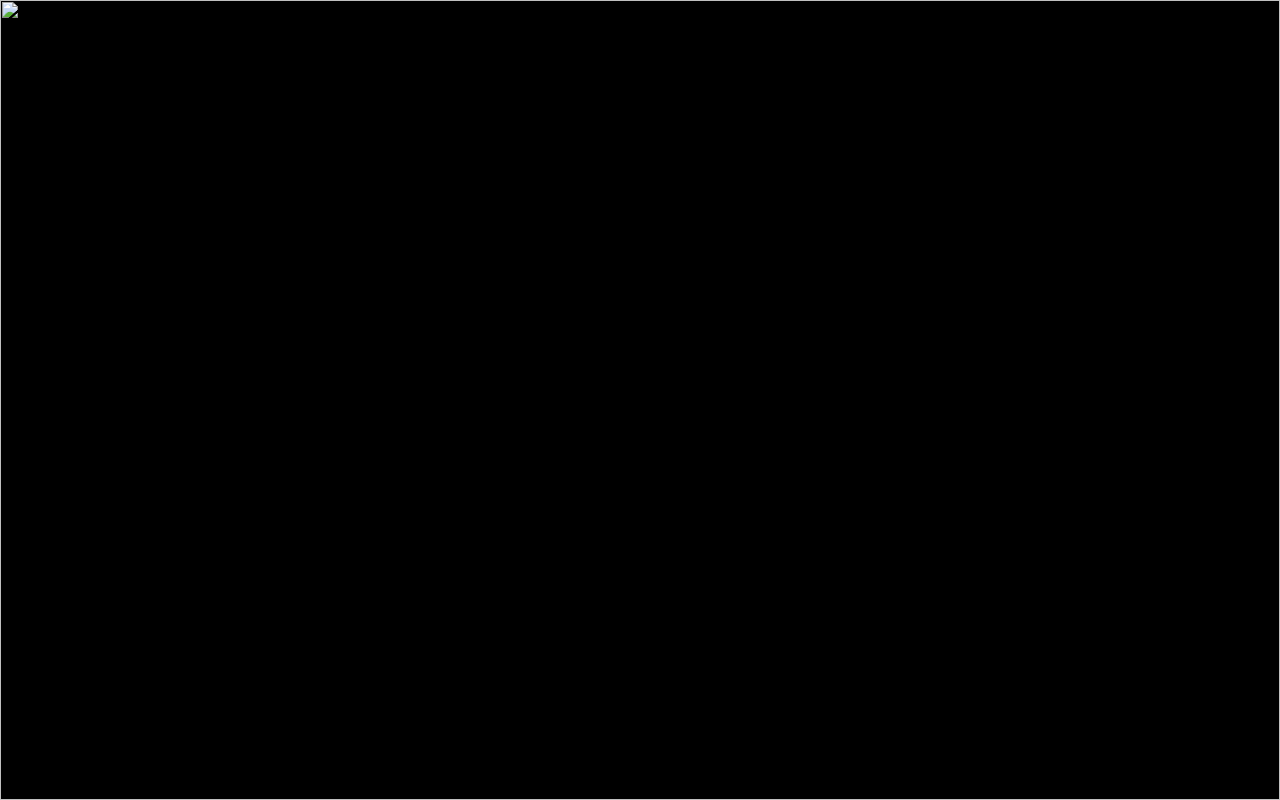
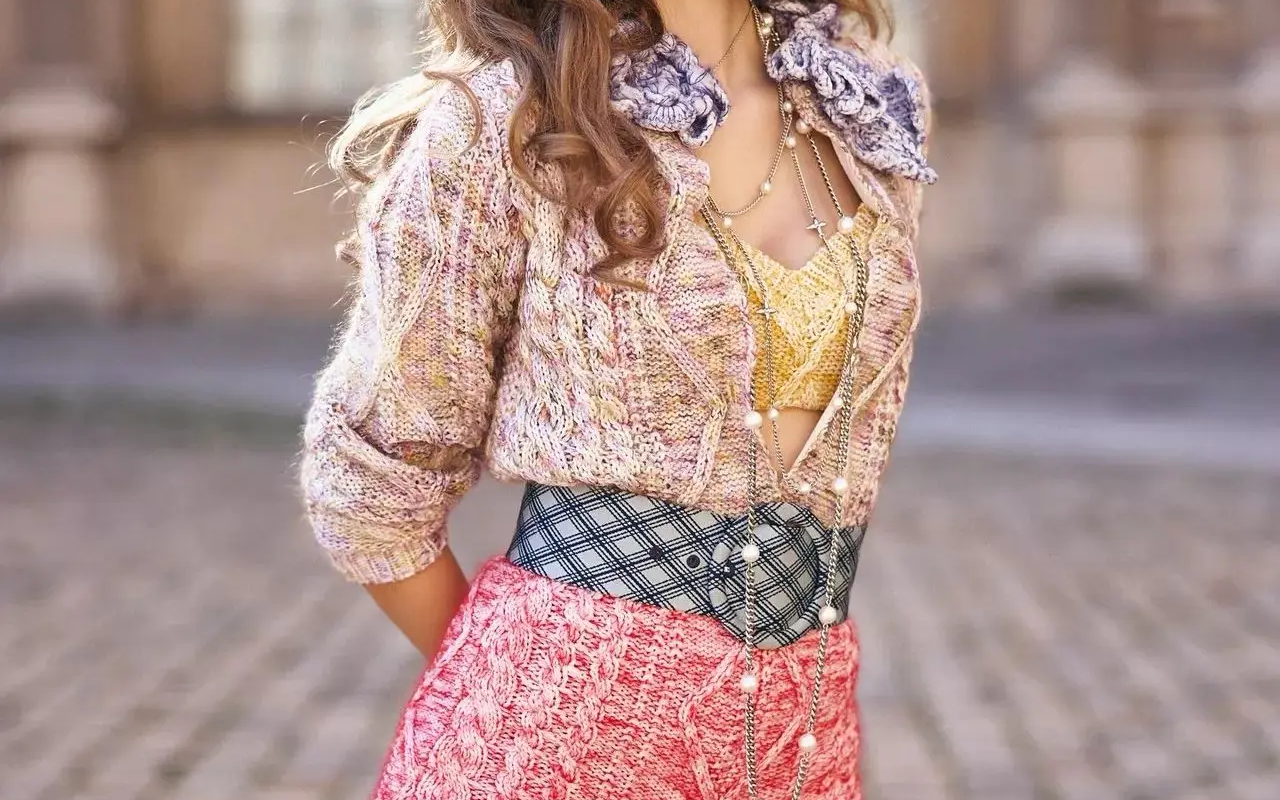
Before and after one commit to liuw36517/elegant, a plain HTML site: page index.html in a window 1280 px wide. Drawn offline with Linux system fonts and the light colour scheme.

Commit message:
Update index.html

```diff
--- a/index.html
+++ b/index.html
@@ -1,9 +1,14 @@
 <!DOCTYPE html>
-<html>
+<html lang="zh-CN">
+
 <head>
+
 <meta charset="UTF-8">
 
-<title>Gallery</title>
+<meta name="viewport" content="width=device-width, initial-scale=1.0">
+
+<title>Elegant</title>
+
 
 <style>
 
@@ -13,23 +18,23 @@
     box-sizing:border-box;
 }
 
+
 html,body{
+
     width:100%;
     height:100%;
+
     overflow:hidden;
-}
-
-
-body{
 
     background:#000;
 
 }
 
 
-.fullscreen{
+img{
 
     width:100vw;
+
     height:100vh;
 
     object-fit:cover;
@@ -41,18 +46,17 @@ body{
 
 </style>
 
+
 </head>
 
 
 <body>
 
 
-<img
-class="fullscreen"
-src="images/model.jpg"
->
+<img src="model.jpg" alt="image">
 
 
 </body>
 
+
 </html>
```
